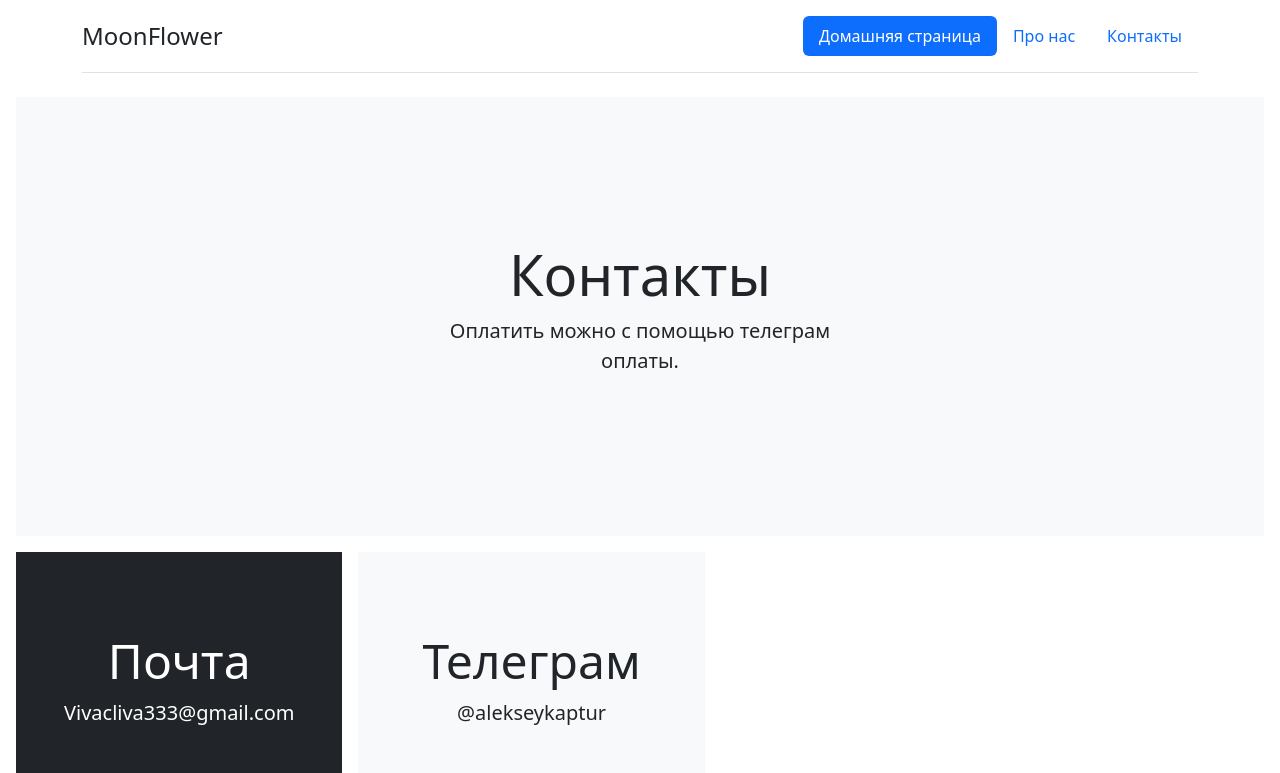
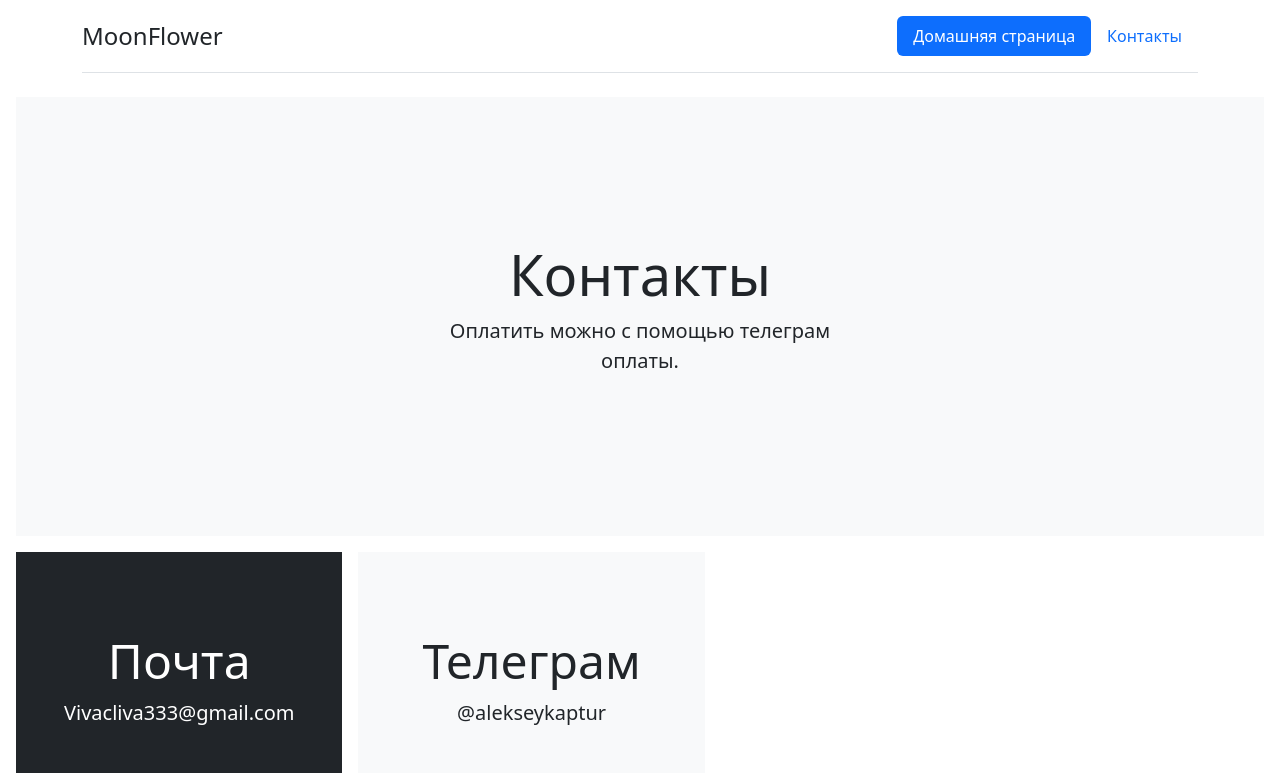
Before and after one commit to MoonFlower-by/contact, a plain HTML site: page index.html in a window 1280 px wide. Shown: the top 773 px of the page. Drawn offline with nearby package versions, Linux system fonts and the light colour scheme.

Commit message:
Update index.html

```diff
--- a/index.html
+++ b/index.html
@@ -15,7 +15,6 @@
 
       <ul class="nav nav-pills">
         <li class="nav-item"><a href="/home" class="nav-link active" aria-current="page">Домашняя страница</a></li>
-        <li class="nav-item"><a href="/about-us" class="nav-link">Про нас</a></li>
         <li class="nav-item"><a href="/contact" class="nav-link">Контакты</a></li>
       </ul>
     </header>
```
